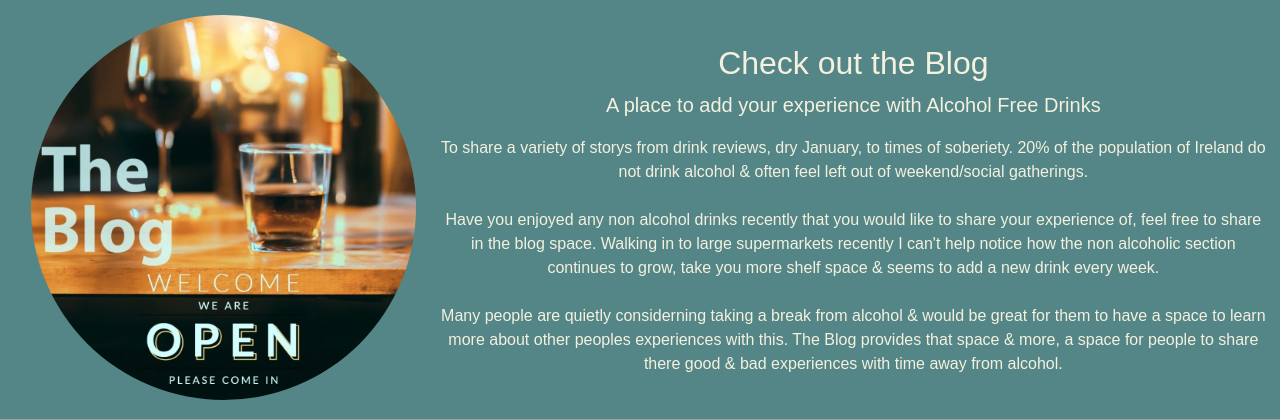
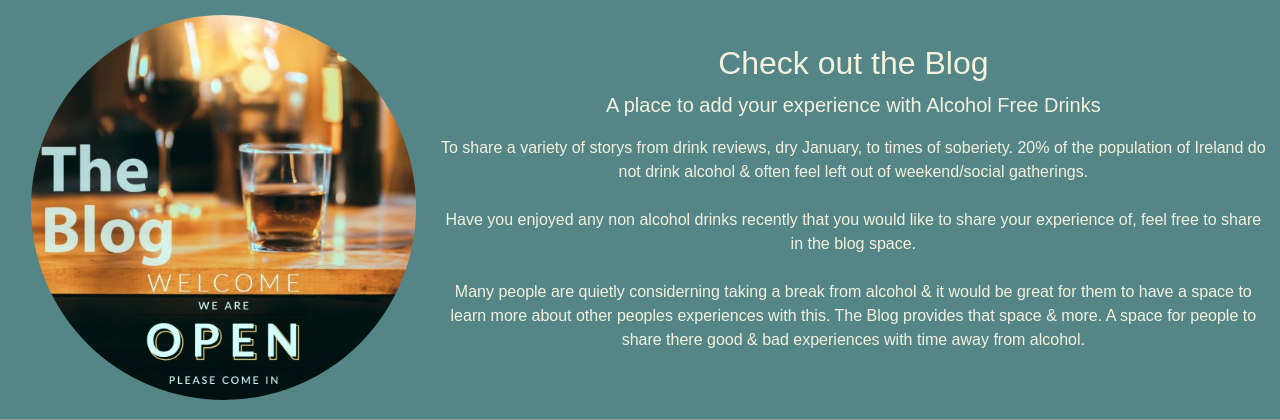
Before and after one commit to Roibeard-Ruadhan/alcohol-free-ireland, a Django app: page / in a window 1280 px wide. Shown: the part 718-1138 px from the top of the page. Run offline with Django 3.2, Linux system fonts and the light colour scheme; some libraries are stand-ins or nearby versions; some web fonts are replaced; grey boxes are pictures that could not be loaded.

Commit message:
Add all images on the home page to Cloudinary & edit text content

```diff
--- a/templates/index.html
+++ b/templates/index.html
@@ -36,10 +36,9 @@
                 <p class="mb-0">To share a variety of storys from drink reviews, dry January, to times of soberiety. 20% of the population of Ireland
                     do not drink alcohol & often feel left out of weekend/social gatherings. <br><br>
                     Have you enjoyed any non alcohol drinks recently that you would like to share your experience of, feel free to share in the blog space.
-                    Walking in to large supermarkets recently I can't help notice how the non alcoholic section continues to grow, take you more shelf space
-                    & seems to add a new drink every week. <br><br>
-                    Many people are quietly considerning taking a break from alcohol & would be great for them to have a space to learn more about other peoples
-                    experiences with this. The Blog provides that space & more, a space for people to share there good & bad experiences with time away from alcohol.</p>
+                    <br><br>
+                    Many people are quietly considerning taking a break from alcohol & it would be great for them to have a space to learn more about other peoples
+                    experiences with this. The Blog provides that space & more. A space for people to share there good & bad experiences with time away from alcohol.</p>
             </div>
         </div>
     </div>
@@ -62,7 +61,7 @@
                 <p class="lead">A place to set up & join Alcohol Free Events in your locality</p>
                 <p class="mb-0">Are you the only one in your local communtiy who enjoys a non-alcoholic
                     drink & find it hard to find people to join you? You have come to the right place. Here you can find out by looking through the open
-                    Events available if there is one near you. If you, look no further as you also have the option of setting an event in your town or county.</p>
+                    Events available if there is one near you. If you do not find any in your area, look no further as you also have the option of setting an event in your town or county.</p>
             </div>
             <div class="col-12 col-md-4">
                 <a class="links" href="{% url 'events' %}">
@@ -86,7 +85,7 @@
         <div class="col text-center" style="margin-top: 2rem;">
             <div class="position-center">
                 <h2>Becoming More Widespread</h2>
-                    <p>It can still very much be a touchy subject when people first here of somebody abstaining from alcohol. It has always played
+                    <p>It can still very much be a touchy subject when people first hear of somebody abstaining from alcohol. It has always played
                        a huge role in many cultures across the world, specifically on social occasions. As per the video below, non alcoholic drinks
                        are becoming more accepeted & even more appealing every day. Walking into supermarkets now you can't help but realise, almost
                        every week a new drink is added. Every month a new shelf is added to the non-alcohol drinks section. It is gradually taking over
```
